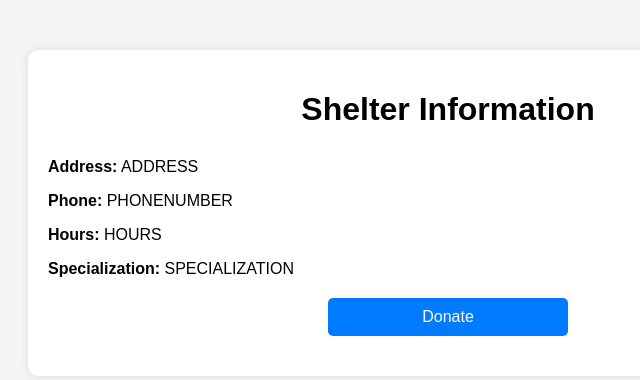
After one commit to nate126/migrant-project, a Django app: page /shelter-Template in a window 1280 px wide. The commit adds this page. Shown: the top 380 px of the page, without its empty margins (192-832 px from the left). Run offline with Django 5.2, Linux system fonts and the light colour scheme; some libraries are stand-ins or nearby versions.

Commit message:
shelter_template

```diff
--- a/migrant_project/urls.py
+++ b/migrant_project/urls.py
@@ -16,11 +16,12 @@ Including another URLconf
 """
 from django.contrib import admin
 from django.urls import path
-from pages.views import home_page_view, shelters, about_us
+from pages.views import home_page_view, shelters, about_us, shelterTemplate
 
 urlpatterns = [
     path('admin/', admin.site.urls),
     path("", home_page_view, name="home"),
     path("shelters/", shelters, name="shelters"),
-    path("about-us/", about_us, name="about-us")
+    path("about-us/", about_us, name="about-us"),
+    path("shelter-Template", shelterTemplate, name="ShelterTemplate")
 ]
--- a/pages/templates/pages/home.html
+++ b/pages/templates/pages/home.html
@@ -10,7 +10,7 @@ MiCenterNYC
       <div class="flex-col">
 
         <h1 class="title">Find the Center Perfect for YOU</h1>
-        <div class="button"><div class="find-centers-near-me valign-text-middle">Find Centers Near Me</div></div>
+        <a href="{% url 'shelters' %}" class="button">Find Centers Near Me</a>
         <div class="we-believe-container">
           <div class="what-we-believe">WHAT WE BELIEVE</div>
           <p class="we-believe-in-produc">
--- /dev/null
+++ b/pages/templates/pages/shelterTemplate.html
@@ -0,0 +1,62 @@
+<!DOCTYPE html>
+<html lang="en">
+<head>
+    <meta charset="UTF-8">
+    <meta name="viewport" content="width=device-width, initial-scale=1.0">
+    <title>Shelter Information</title>
+    <style>
+        body {
+            font-family: Arial, sans-serif;
+            margin: 0;
+            padding: 0;
+            background-color: #f4f4f4;
+        }
+        .container {
+            max-width: 800px;
+            margin: 50px auto;
+            background-color: #fff;
+            padding: 20px;
+            border-radius: 10px;
+            box-shadow: 0 0 10px rgba(0, 0, 0, 0.1);
+        }
+        h1 {
+            text-align: center;
+        }
+        .info {
+            margin-top: 30px;
+        }
+        .info p {
+            margin-bottom: 10px;
+        }
+        .button {
+            display: block;
+            width: 200px;
+            margin: 20px auto;
+            padding: 10px 20px;
+            text-align: center;
+            background-color: #007bff;
+            color: #fff;
+            border: none;
+            border-radius: 5px;
+            cursor: pointer;
+            text-decoration: none;
+        }
+        .button:hover {
+            background-color: #0056b3;
+        }
+    </style>
+</head>
+<body>
+    <div class="container">
+        <h1>Shelter Information</h1>
+        <div class="info">
+            <p><strong>Address:</strong> ADDRESS</p>
+            <p><strong>Phone:</strong> PHONENUMBER</p>
+            <p><strong>Hours:</strong> HOURS</p>
+            <p><strong>Specialization:</strong> SPECIALIZATION</p>
+        </div>
+        <a href="https://ny.covenanthouse.org/donation-form/" class="button">Donate</a>
+
+    </div>
+</body>
+</html>
--- a/pages/views.py
+++ b/pages/views.py
@@ -7,7 +7,8 @@ from django.shortcuts import render
 views = [
         {"name": "Home", "url": "/"},
         {"name": "Shelters", "url": "/shelters/"},
-        {"name": "About Us", "url": "/about-us/"}
+        {"name": "About Us", "url": "/about-us/"},
+        {"name": "ShelterTemplate", "url": "/shelter-Template"}
     ]
 
 def near_me(request):
@@ -22,3 +23,6 @@ def shelters(request):
 
 def about_us(request):
     return render(request, 'pages/about-us.html', {"views": views})
+
+def shelterTemplate(request):
+    return render(request, 'pages/shelterTemplate.html', {"views": views})
```
